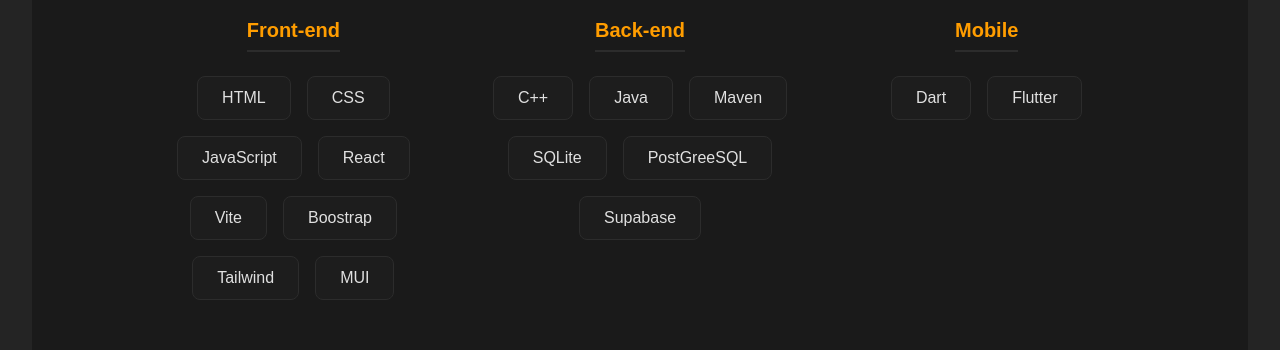
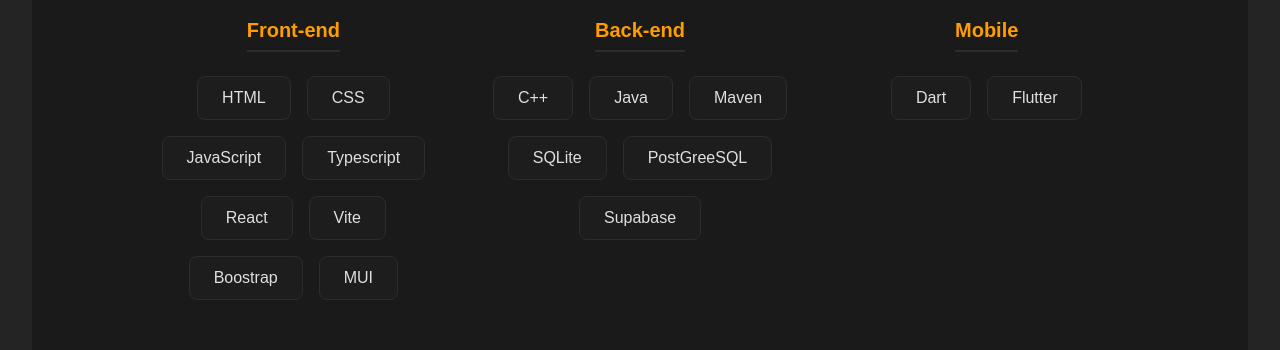
Before and after one commit to gui-ccr/Portifolio-Website, a React (Vite) app in the folder meu-portfolio/: page / in a window 1280 px wide. Shown: the part 1360-1710 px from the top of the page. Built offline with nearby package versions, Linux system fonts and the light colour scheme.

Commit message:
Add TypeScript skill card and remove Tailwind card

```diff
--- a/meu-portfolio/src/Components/AboutSection/AboutSection.tsx
+++ b/meu-portfolio/src/Components/AboutSection/AboutSection.tsx
@@ -43,13 +43,13 @@
                 </div>
                 <div className="skill-card" style={{'--hover-color': '#FFDA42'} as React.CSSProperties}>JavaScript
                 </div>
+                <div className="skill-card" style={{'--hover-color': '#61DBFB'} as React.CSSProperties}>Typescript
+                </div>
                 <div className="skill-card" style={{'--hover-color': '#2CDAFD'} as React.CSSProperties}>React
                 </div>
                 <div className="skill-card" style={{'--hover-color': '#9C74F7'} as React.CSSProperties}>Vite
                 </div>
                 <div className="skill-card" style={{'--hover-color': '#5906a7ff'} as React.CSSProperties}>Boostrap
-                </div>
-                <div className="skill-card" style={{'--hover-color': '#61DBFB'} as React.CSSProperties}>Tailwind
                 </div>
                 <div className="skill-card" style={{'--hover-color': '#29ffe3ff'} as React.CSSProperties}>MUI
                 </div>
```
